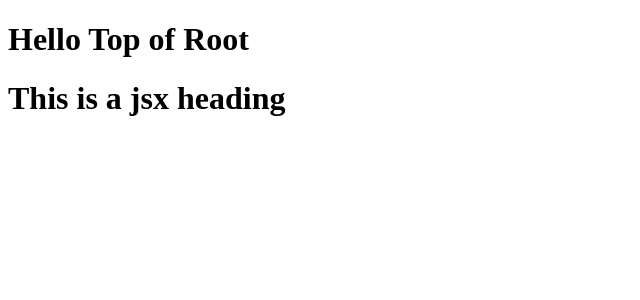
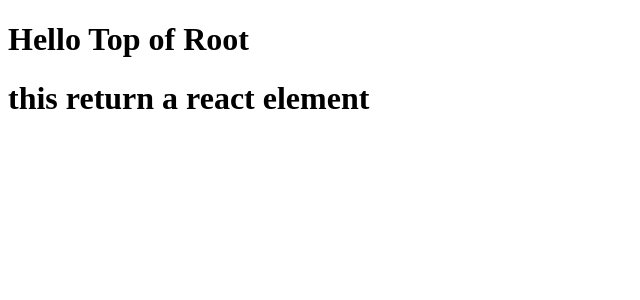
Before and after one commit to shilpiverma509/MyReactJourney, a React (Vite) app: page / in a window 1280 px wide. Shown: the top 300 px of the page, without its empty margins (0-640 px from the left). Built offline with nearby package versions, Linux system fonts and the light colour scheme.

Commit message:
Component Composition

```diff
--- a/App.js
+++ b/App.js
@@ -1,13 +1,22 @@
 import React from "react";
 import ReactDOM from "react-dom/client";
 
-const h1 = React.createElement("h1", { id: "h1-heading" }, "My react app");
+//JSX =>Babel transpiles to React.createElement => React Element(JS Object) => HTML Element (on render)
+
+const jsxHeading = () => <h1>This is a jsx heading</h1>;
 const root = ReactDOM.createRoot(document.getElementById("root"));
 
-const jsxHeading = <h1>This is a jsx heading</h1>;
-root.render(jsxHeading);
 console.log(jsxHeading);
 
-const htmlheading = document.createElement("h1");
-htmlheading.innerHTML = "This is a html heading";
-console.log(htmlheading);
+//React Functional Component
+//Component Composition
+const HeadingComponent = () => {
+  <div id="container">
+    <jsxHeading />
+    <h1 className="heading">This is a jsx elemnt</h1>
+  </div>;
+  return <h1>this return a react element</h1>;
+};
+
+console.log(HeadingComponent);
+root.render(<HeadingComponent />);
```
